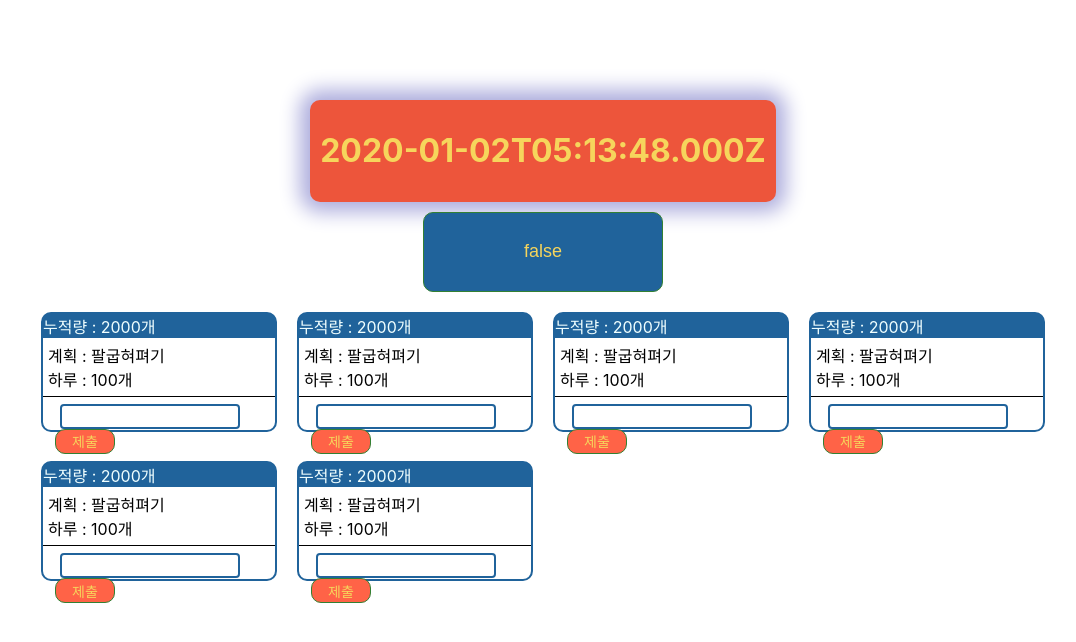
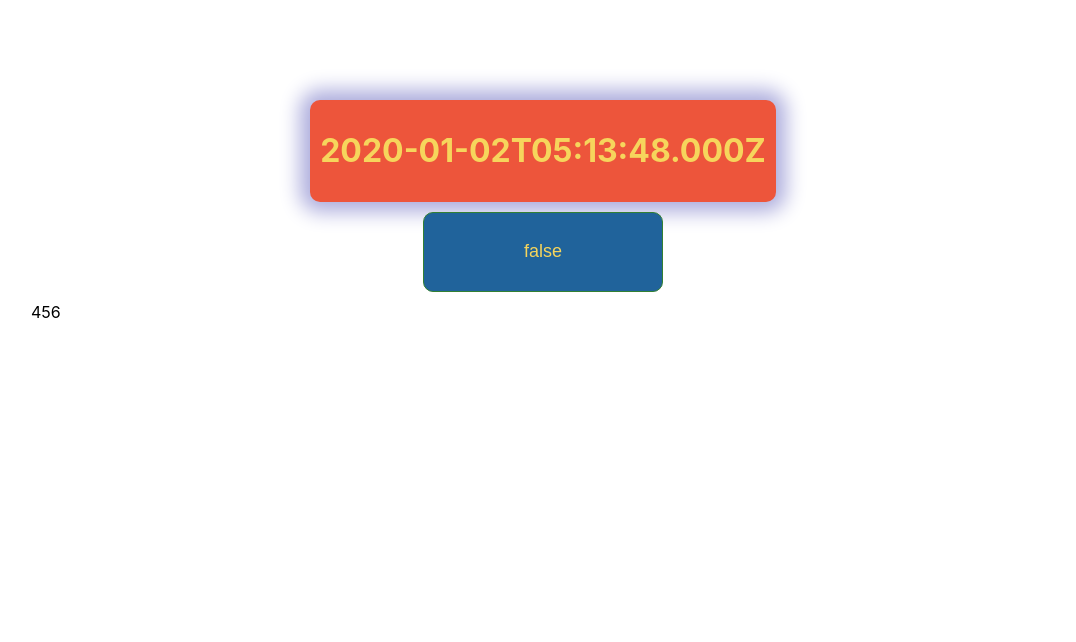
Before and after one commit to chaechef/vuetutorial, a React (Create React App) app: page / in a window 1280 px wide. Shown: the top 642 px of the page, without its empty margins (97-1173 px from the left). Built offline with nearby package versions, Linux system fonts and the light colour scheme; no server answers.

Commit message:
add data

```diff
--- a/src/components/TodoList.jsx
+++ b/src/components/TodoList.jsx
@@ -11,16 +11,14 @@ function TodoList() {
     axios.get('http://localhost:8000/todos/')
     .then(res => {
       console.log(res.data)
+      todosSet(res.data)
     })
-  })
+  }, [])
   return (
       <div className="todoList">
-          <Todo name="1"/>
-          <Todo name="2"/>
-          <Todo name="3"/>
-          <Todo name="4"/>
-          <Todo name="5"/>
-          <Todo name="6"/>
+        {
+          Array.isArray(todos) ? {} : "456"
+        }
       </div>
   );
 }
```
Also changed, not shown: 1 other file (tests, documents, lock files or other folders).
